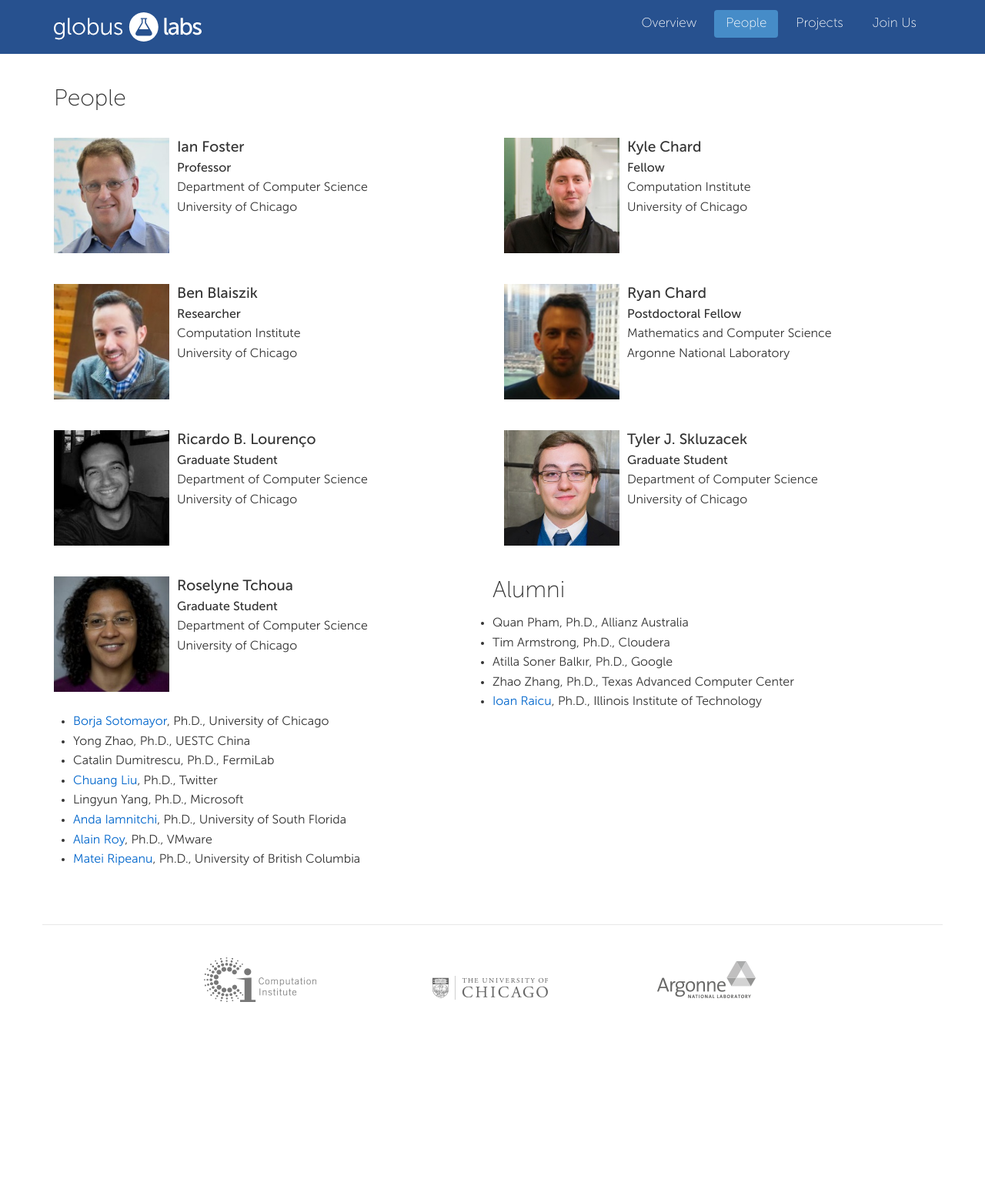
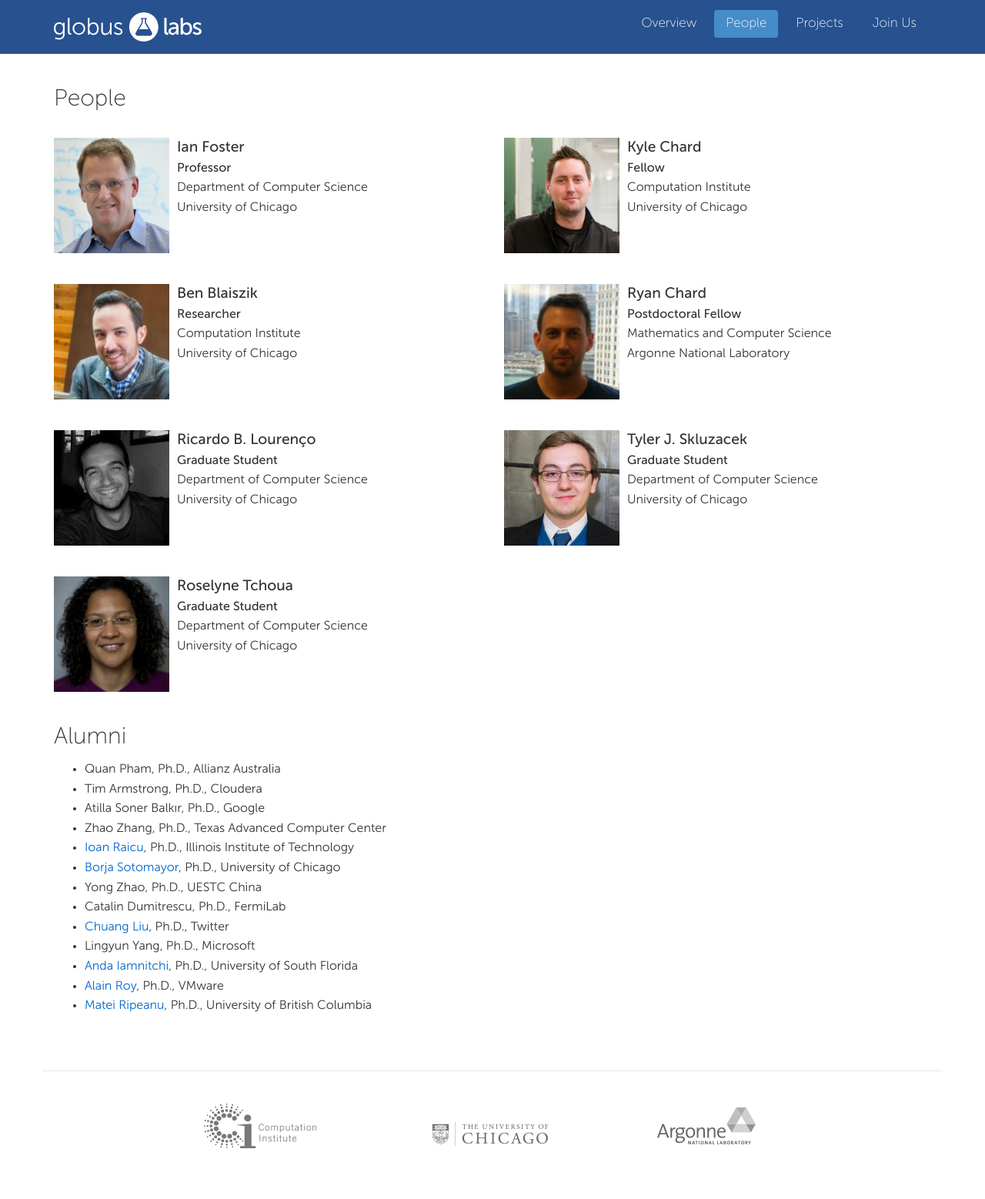
Before and after one commit to miketynes/globus-labs.github.io, a Jekyll site: the page built from people.html, in a window 1280 px wide. Shown: the whole page at 77% size. Built offline with Jekyll 4.4.1, drawn with Linux system fonts in a browser that asks for light colours; nearby versions of some CDN libraries; before the commit the page ends 1368 px from its top, so only the background shows below that.

Commit message:
Fixing mod error

```diff
--- a/people.html
+++ b/people.html
@@ -34,7 +34,7 @@
           {% endif %}
       {% endfor %}
 
-      {% assign val = people | modulo: 2 %}
+      {% assign val = people.size | modulo: 2 %}
       {% if val == 1 %}
             </div>
       {% endif %}
```
